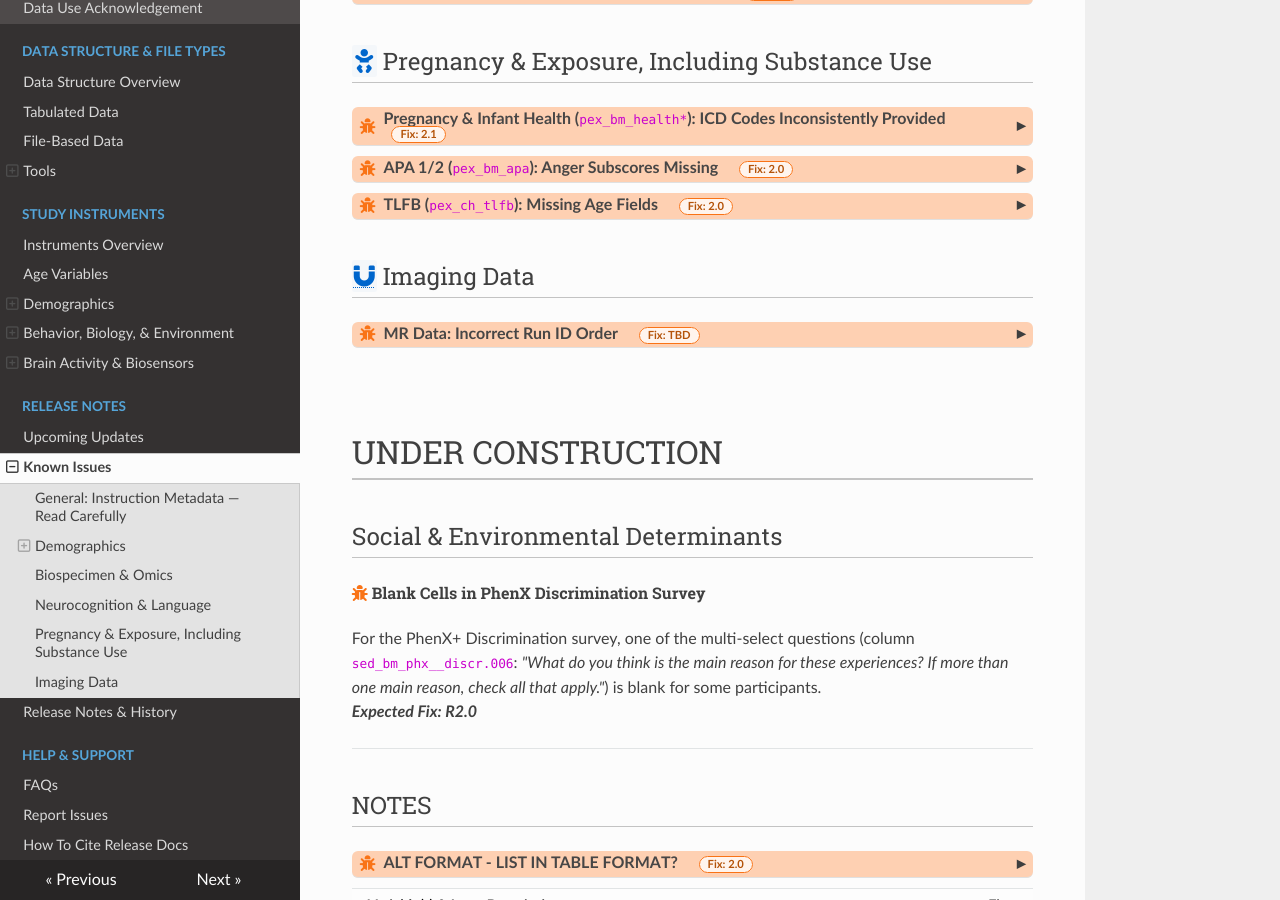
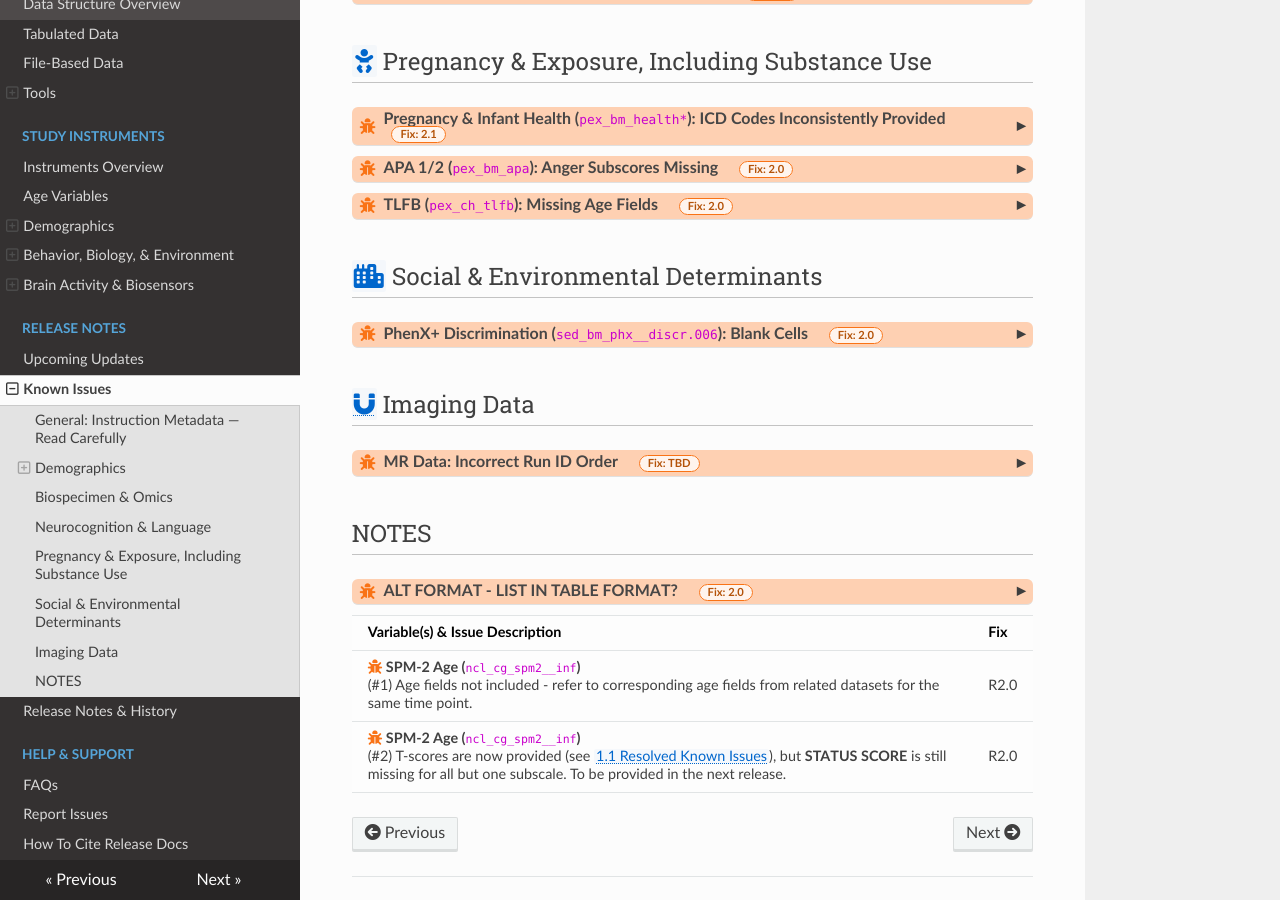
Before and after one commit to nbdc-datahub/hbcd-docs, an MkDocs documentation site: the page built from docs/changelog/knownissues.md, in a window 1280 px wide and 900 px high, scrolled down 1364 px. Built offline with MkDocs 1.6.1, drawn with Linux system fonts in a browser that asks for light colours; nearby versions of some CDN libraries.

Commit message:
add SED issue for now

```diff
--- a/docs/changelog/knownissues.md
+++ b/docs/changelog/knownissues.md
@@ -235,6 +235,22 @@
 <p>TLFB age variable fields (<code>gestational_age</code>, <code>adjusted_age</code>, and <code>candidate_age</code>) were removed for R1.1 due to incorrect values and will be added in the next release with corrected values.</p>
 </div>
 
+## <a href="../../instruments/#socenvdet" target="_blank"><i class="fas fa-city"></i></a> Social & Environmental Determinants
+
+<div id="discr" class="issues-banner" onclick="toggleCollapse(this)">
+  <span class="emoji"><i class="fas fa-bug"></i></span>
+  <span class="text-with-link">
+  <span class="text">PhenX+ Discrimination (<code>sed_bm_phx__discr.006</code>): Blank Cells</span>
+  <span class="badge">Fix: 2.0</span>
+  <a class="anchor-link" href="#discr" title="Copy link">
+  <i class="fa-solid fa-link"></i>
+  </a>
+  </span>
+  <span class="arrow">▸</span>
+</div>
+<div class="table-collapsible-content">
+<p>For the PhenX+ Discrimination survey, one of the multi-select questions (column <code>sed_bm_phx__discr.006</code>: <i>"What do you think is the main reason for these experiences? If more than one main reason, check all that apply."</i>) is blank for some participants.</p>
+</div>
 
 ## <a href="../../instruments/#mri" target="_blank"><i class="fa fa-magnet"></i></a> Imaging Data
 
@@ -252,20 +268,6 @@
 <div class="table-collapsible-content">
 <p>For HBCD BIDS data with multiple runs, the run number displayed in the `run-{X}` field is not guaranteed to reflect the chronological acquisition order. This applies to raw BIDS, derivatives, and derivative files converted to HBCD tabulated data (<a href="../../datacuration/overview" target="_blank">see details</a>). However, the data remain internally consistent — for example, the run IDs in the raw BIDS data match the corresponding runs in the processed BIDS data.</p>
 </div>
-
-
-<br>
-<br>
-
-# UNDER CONSTRUCTION
-
-
-
-## Social & Environmental Determinants
-###### <span class="emoji" style="color: #f97316;"><i class="fas fa-bug"></i></span> Blank Cells in PhenX Discrimination Survey
-For the PhenX+ Discrimination survey, one of the multi-select questions (column `sed_bm_phx__discr.006`: *"What do you think is the main reason for these experiences? If more than one main reason, check all that apply."*) is blank for some participants.
-***Expected Fix: R2.0***
---------------------------
 
 
 
```
